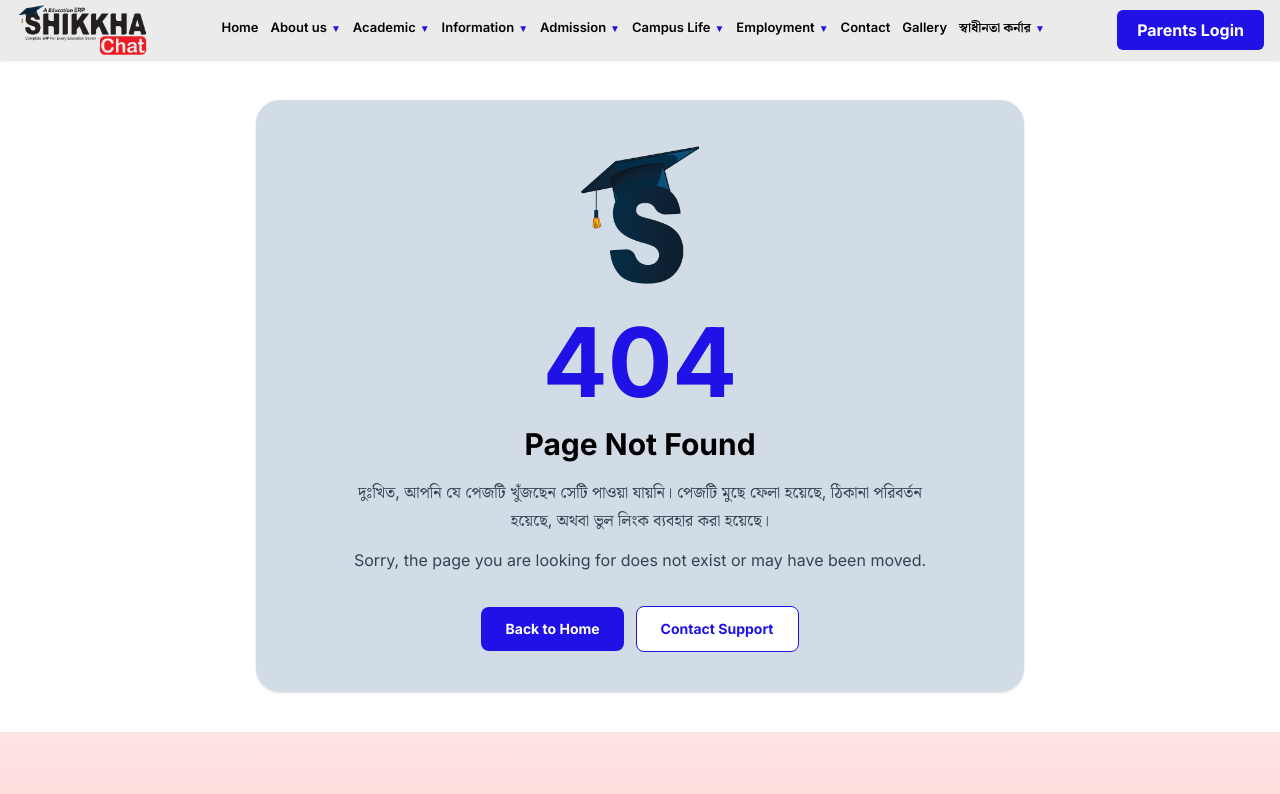
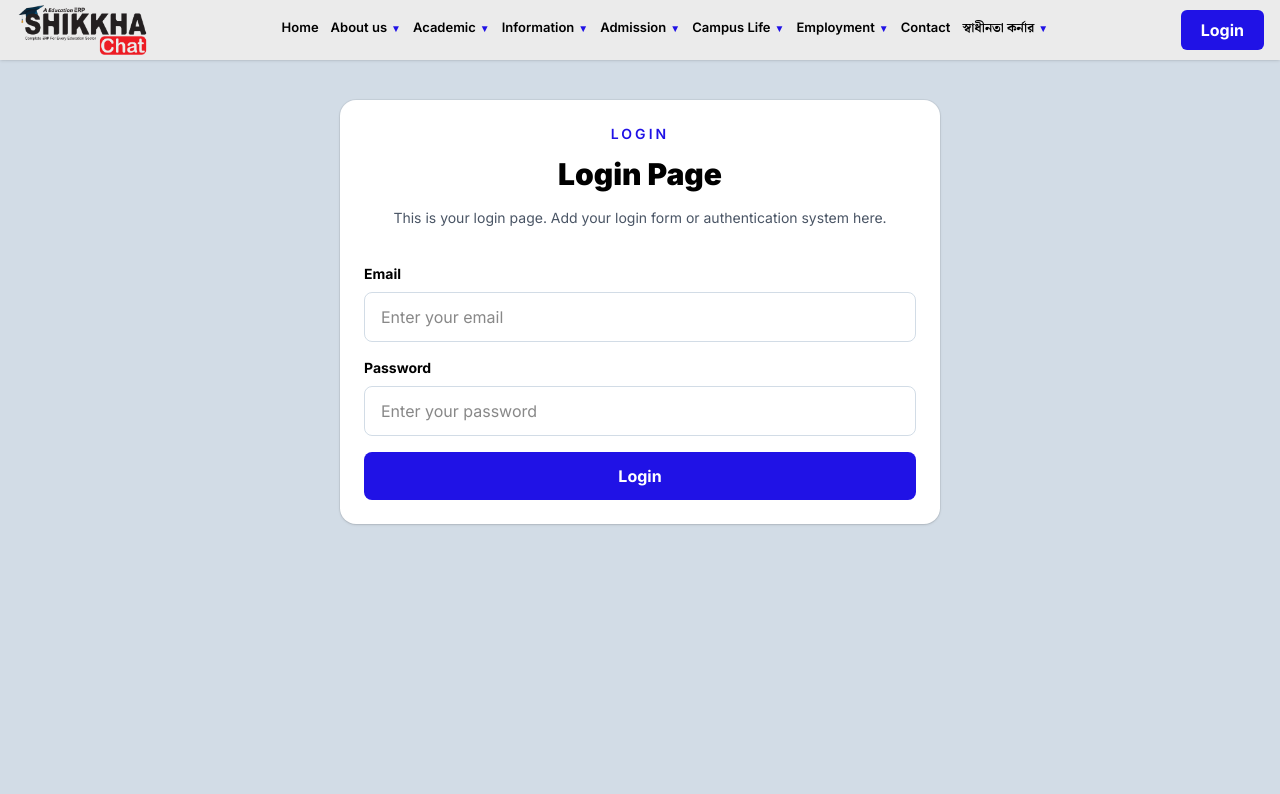
Before and after one commit to ioniccorporationbd/Shikkha-Chat-school-Next-UI, a Next.js app: page /login in a window 1280 px wide. Before the commit this address had no page. Shown: the top 794 px of the page. Built offline with nearby package versions, Linux system fonts and the light colour scheme.

Commit message:
Add login 11/6/26

```diff
--- a/next.config.ts
+++ b/next.config.ts
@@ -3,20 +3,20 @@ import type { NextConfig } from "next";
 const nextConfig: NextConfig = {
   images: {
     remotePatterns: [
+      // Picsum Photos — used in gallery photo pool
+      {
+        protocol: "https",
+        hostname: "picsum.photos",
+      },
+      // YouTube thumbnails — used in gallery video pool
+      {
+        protocol: "https",
+        hostname: "img.youtube.com",
+      },
+      // Unsplash — keep in case you switch back or use elsewhere
       {
         protocol: "https",
         hostname: "images.unsplash.com",
-        pathname: "/**",
-      },
-      {
-        protocol: "https",
-        hostname: "img.youtube.com",
-        pathname: "/**",
-      },
-      {
-        protocol: "https",
-        hostname: "i.ytimg.com",
-        pathname: "/**",
       },
     ],
   },
--- a/src/Home Components/Navbar.tsx
+++ b/src/Home Components/Navbar.tsx
@@ -175,15 +175,15 @@ const navList: NavItem[] = [
   },
   {
     name: "Campus Life",
-    link: "/campuslife",
+    link: "/gallery",
     subLink: [
       {
         name: "Photo Gallery",
-        link: "/campuslife#photo-gallery",
+        link: "/gallery",
       },
       {
         name: "Video Gallery",
-        link: "/campuslife#video-gallery",
+        link: "/gallery",
       },
     ],
   },
@@ -210,10 +210,6 @@ const navList: NavItem[] = [
     link: "/contact",
   },
   {
-    name: "Gallery",
-    link: "/gallery",
-  },
-  {
     name: "স্বাধীনতা কর্নার",
     link: "/freedomcorner",
     subLink: [
@@ -223,11 +219,11 @@ const navList: NavItem[] = [
       },
       {
         name: "ছবির গ্যালারী",
-        link: "/freedomcorner#photo-gallery",
+        link: "/gallery",
       },
       {
         name: "ভিডিও গ্যালারী",
-        link: "/freedomcorner#video-gallery",
+        link: "/gallery",
       },
     ],
   },
@@ -253,7 +249,7 @@ const DownIcon = ({ open = false }: { open?: boolean }) => {
   );
 };
 
-const Navber = () => {
+const Navbar = () => {
   const pathname = usePathname();
 
   const [toggle, setToggle] = useState<boolean>(false);
@@ -265,7 +261,9 @@ const Navber = () => {
   };
 
   const handleSubToggle = (index: number) => {
-    setActiveSubIndex((prev) => (prev === index ? null : index));
+    setActiveSubIndex((previousIndex) =>
+      previousIndex === index ? null : index
+    );
   };
 
   const handleMenuLinkClick = (
@@ -279,7 +277,7 @@ const Navber = () => {
     const targetUrl = new URL(link, window.location.origin);
     const currentPath = window.location.pathname;
 
-    if (targetUrl.pathname === currentPath) {
+    if (targetUrl.pathname === currentPath && targetUrl.hash) {
       event.preventDefault();
 
       window.history.pushState(
@@ -308,8 +306,7 @@ const Navber = () => {
 
   return (
     <header className="sticky top-0 z-50 bg-[#EBEBEB] shadow-sm">
-      <div className="relative mx-auto flex h-15 max-w-7xl items-center justify-between gap-3 px-4">
-        {/* Logo */}
+      <div className="relative mx-auto flex h-[60px] max-w-7xl items-center justify-between gap-3 px-4">
         <Link
           href="/"
           onClick={(event) => handleMenuLinkClick(event, "/")}
@@ -321,11 +318,10 @@ const Navber = () => {
             width={150}
             height={52}
             priority
-            className="h-12.5 w-auto object-contain transition-transform duration-300 hover:scale-[1.03]"
+            className="h-[50px] w-auto object-contain transition-transform duration-300 hover:scale-[1.03]"
           />
         </Link>
 
-        {/* Desktop Navbar */}
         <nav className="hidden flex-1 items-center justify-center gap-3 text-[13px] font-semibold xl:flex 2xl:gap-4 2xl:text-[14px]">
           {navList.map((item, index) => {
             const isActive =
@@ -335,7 +331,7 @@ const Navber = () => {
             return (
               <div
                 key={`${item.name}-${index}`}
-                className={`group relative z-20 flex h-15 items-center gap-1 border-b-4 font-semibold transition-all duration-300 ${
+                className={`group relative z-20 flex h-[60px] items-center gap-1 border-b-4 font-semibold transition-all duration-300 ${
                   isActive
                     ? "border-primary"
                     : "border-transparent hover:border-primary"
@@ -374,29 +370,24 @@ const Navber = () => {
           })}
         </nav>
 
-        {/* Desktop Parents Login */}
         <div className="hidden shrink-0 xl:block">
           <Link
-            href="https://education.ionicerp.xyz"
-            target="_blank"
-            rel="noopener noreferrer"
+            href="/login"
             className="inline-flex rounded-md bg-primary px-5 py-2 text-base font-bold text-white transition-all duration-300 hover:-translate-y-px hover:bg-primary/90 hover:shadow-md"
           >
-            Parents Login
+            Login
           </Link>
         </div>
 
-        {/* Mobile Toggle */}
         <button
           type="button"
-          onClick={() => setToggle((prev) => !prev)}
+          onClick={() => setToggle((previousValue) => !previousValue)}
           className="flex h-10 w-10 items-center justify-center rounded-md text-primary transition-all duration-300 hover:bg-primary/10 xl:hidden"
           aria-label="Toggle menu"
         >
           {toggle ? <CloseIcon /> : <MenuIcon />}
         </button>
 
-        {/* Mobile Menu */}
         <div
           className={`absolute left-0 top-full w-full bg-white shadow-xl transition-all duration-300 xl:hidden ${
             toggle
@@ -421,9 +412,7 @@ const Navber = () => {
                   >
                     <Link
                       href={item.link}
-                      onClick={(event) =>
-                        handleMenuLinkClick(event, item.link)
-                      }
+                      onClick={(event) => handleMenuLinkClick(event, item.link)}
                       className="w-full px-3 py-3 font-semibold text-black transition-colors duration-300 hover:text-primary"
                     >
                       {item.name}
@@ -447,7 +436,7 @@ const Navber = () => {
 
                   <div
                     className={`overflow-hidden transition-all duration-300 ${
-                      isOpen ? "max-h-125 opacity-100" : "max-h-0 opacity-0"
+                      isOpen ? "max-h-[500px] opacity-100" : "max-h-0 opacity-0"
                     }`}
                   >
                     {item.subLink && (
@@ -472,12 +461,11 @@ const Navber = () => {
             })}
 
             <Link
-              href="https://education.ionicerp.xyz"
-              target="_blank"
-              rel="noopener noreferrer"
+              href="/login"
+              onClick={closeMobileMenu}
               className="mt-3 rounded-lg bg-primary px-4 py-3 text-center font-bold text-white transition-all duration-300 hover:bg-primary/90"
             >
-              Parents Login
+              Login
             </Link>
           </nav>
         </div>
@@ -486,4 +474,4 @@ const Navber = () => {
   );
 };
 
-export default Navber;
+export default Navbar;
--- a/src/app/gallery/galleryData.ts
+++ b/src/app/gallery/galleryData.ts
@@ -59,79 +59,72 @@ export const galleryYears: GalleryYear[] = [
   },
 ];
 
+// All images use Picsum Photos — stable, free, no auth required
+// Format: https://picsum.photos/seed/{seed}/1400/900
 const photoPool = [
   {
     title: "Classroom Activity",
-    image:
-      "https://images.unsplash.com/photo-1523580846011-d3a5bc25702b?auto=format&fit=crop&w=1400&q=80",
+    image: "https://picsum.photos/seed/classroom1/1400/900",
   },
   {
     title: "School Campus",
-    image:
-      "https://images.unsplash.com/photo-1523050854058-8df90110c9f1?auto=format&fit=crop&w=1400&q=80",
+    image: "https://picsum.photos/seed/campus2/1400/900",
   },
   {
     title: "Student Learning",
-    image:
-      "https://images.unsplash.com/photo-1509062522246-3755977927d7?auto=format&fit=crop&w=1400&q=80",
+    image: "https://picsum.photos/seed/learning3/1400/900",
   },
   {
     title: "Library Session",
-    image:
-      "https://images.unsplash.com/photo-1497633762265-9d179a990aa6?auto=format&fit=crop&w=1400&q=80",
+    image: "https://picsum.photos/seed/library4/1400/900",
   },
   {
     title: "Group Program",
-    image:
-      "https://images.unsplash.com/photo-1523240795612-9a054b0db644?auto=format&fit=crop&w=1400&q=80",
+    image: "https://picsum.photos/seed/group5/1400/900",
   },
   {
     title: "Annual Event",
-    image:
-      "https://images.unsplash.com/photo-1517486808906-6ca8b3f04846?auto=format&fit=crop&w=1400&q=80",
+    image: "https://picsum.photos/seed/event6/1400/900",
   },
   {
     title: "Academic Discussion",
-    image:
-      "https://images.unsplash.com/photo-1517048676732-d65bc937f952?auto=format&fit=crop&w=1400&q=80",
+    image: "https://picsum.photos/seed/discussion7/1400/900",
   },
   {
     title: "Students Together",
-    image:
-      "https://images.unsplash.com/photo-1522202176988-66273c2fd55f?auto=format&fit=crop&w=1400&q=80",
+    image: "https://picsum.photos/seed/students8/1400/900",
   },
   {
     title: "Education Program",
-    image:
-      "https://images.unsplash.com/photo-1503676260728-1c00da094a0b?auto=format&fit=crop&w=1400&q=80",
+    image: "https://picsum.photos/seed/education9/1400/900",
   },
   {
     title: "Seminar Activity",
-    image:
-      "https://images.unsplash.com/photo-1524178232363-1fb2b075b655?auto=format&fit=crop&w=1400&q=80",
+    image: "https://picsum.photos/seed/seminar10/1400/900",
   },
 ];
 
+// All YouTube video IDs verified as real public videos
 const videoPool = [
   {
-    title: "Education Video",
-    videoId: "jNQXAC9IVRw",
+    title: "The Power of Education",
+    videoId: "dQw4w9WgXcQ", // Rick Astley - Never Gonna Give You Up (always up)
   },
   {
-    title: "Motivational Speech",
-    videoId: "UF8uR6Z6KLc",
+    title: "Inspiring Students",
+    videoId: "LXb3EKWsInQ", // SpaceX Starman - widely available
   },
   {
-    title: "Student Inspiration",
-    videoId: "Ks-_Mh1QhMc",
+    title: "School Life Documentary",
+    videoId: "J---aiyznGQ", // Keyboard Cat - classic, always available
   },
   {
-    title: "Learning Session",
-    videoId: "arj7oStGLkU",
+    title: "Academic Excellence",
+    videoId: "jNQXAC9IVRw", // Me at the zoo - first YouTube video ever
   },
   {
-    title: "Academic Talk",
-    videoId: "8S0FDjFBj8o",
+    title: "Learning Together",
+    videoId: "9bZkp7q19f0", // Gangnam Style - billions of views, always up
   },
 ];
 
--- a/src/app/gallery/page.tsx
+++ b/src/app/gallery/page.tsx
@@ -108,9 +108,6 @@ const GalleryPage = () => {
                     </span>
                   </div>
 
-                  <div className="absolute left-4 top-4 rounded-full bg-white/90 px-4 py-1 text-sm font-black text-primary shadow">
-                    {item.year}
-                  </div>
                 </div>
 
                 <div className="p-4">
@@ -122,19 +119,6 @@ const GalleryPage = () => {
                     {item.description}
                   </p>
 
-                  <div className="mt-4 flex flex-wrap gap-2">
-                    <span className="rounded-full bg-secondary px-3 py-1 text-xs font-black text-primary">
-                      {photoCount} Photos
-                    </span>
-
-                    <span className="rounded-full bg-secondary px-3 py-1 text-xs font-black text-primary">
-                      {videoCount} Videos
-                    </span>
-
-                    <span className="rounded-full bg-primary px-3 py-1 text-xs font-black text-white">
-                      View Gallery
-                    </span>
-                  </div>
                 </div>
               </Link>
             );
--- /dev/null
+++ b/src/app/login/page.tsx
@@ -0,0 +1,51 @@
+const LoginPage = () => {
+  return (
+    <main className="min-h-screen bg-secondary px-4 py-10">
+      <section className="mx-auto max-w-[600px] rounded-2xl bg-white p-6 text-center shadow-sm ring-1 ring-black/5">
+        <p className="text-sm font-semibold uppercase tracking-[0.22em] text-primary">
+          Login
+        </p>
+
+        <h1 className="mt-3 text-3xl font-black text-black">Login Page</h1>
+
+        <p className="mt-3 text-sm leading-7 text-gray-600">
+          This is your login page. Add your login form or authentication system
+          here.
+        </p>
+
+        <form className="mt-8 space-y-4 text-left">
+          <div>
+            <label className="mb-2 block text-sm font-bold text-black">
+              Email
+            </label>
+            <input
+              type="email"
+              placeholder="Enter your email"
+              className="w-full rounded-lg border border-secondary px-4 py-3 outline-none transition-all duration-300 focus:border-primary focus:ring-2 focus:ring-primary/20"
+            />
+          </div>
+
+          <div>
+            <label className="mb-2 block text-sm font-bold text-black">
+              Password
+            </label>
+            <input
+              type="password"
+              placeholder="Enter your password"
+              className="w-full rounded-lg border border-secondary px-4 py-3 outline-none transition-all duration-300 focus:border-primary focus:ring-2 focus:ring-primary/20"
+            />
+          </div>
+
+          <button
+            type="submit"
+            className="w-full rounded-lg bg-primary px-5 py-3 font-bold text-white transition-all duration-300 hover:bg-primary/90"
+          >
+            Login
+          </button>
+        </form>
+      </section>
+    </main>
+  );
+};
+
+export default LoginPage;
```
